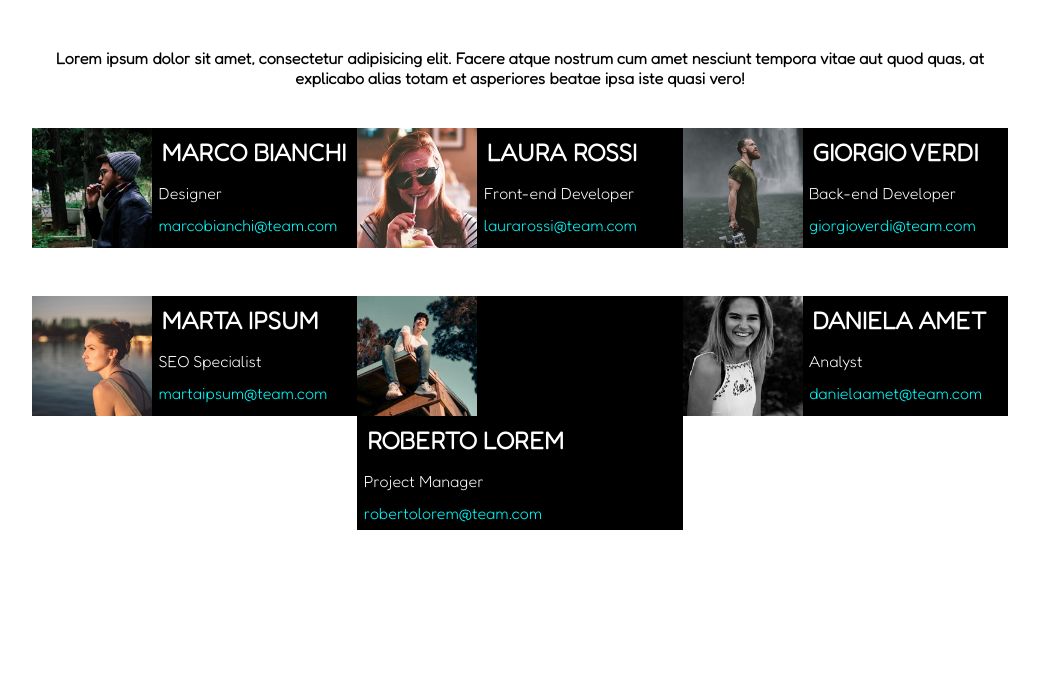
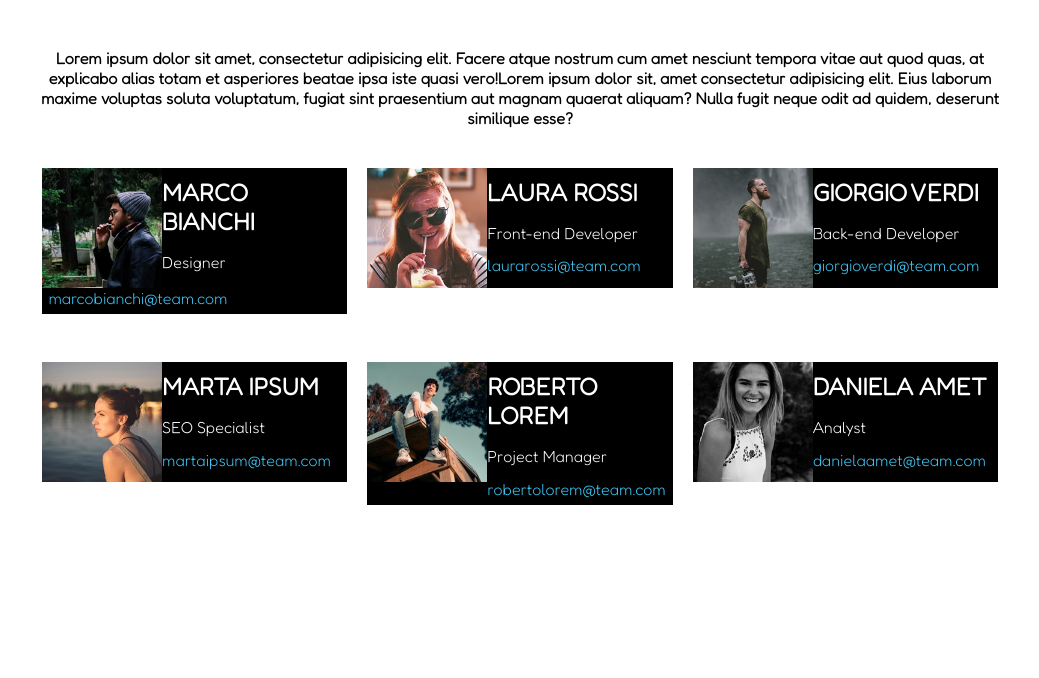
Before and after one commit to PierluigiTornesi/html-css-float-cards, a plain HTML site: page index.html in a window 1280 px wide. Shown: the part 122-800 px from the top of the page, without its empty margins (120-1159 px from the left). Drawn offline with Linux system fonts and the light colour scheme.

Commit message:
add: riscrittura commenti e classi

```diff
--- a/css/style.css
+++ b/css/style.css
@@ -4,70 +4,73 @@
     margin: 0;
     box-sizing: border-box;
 }
-
+/* classe per il body */
 body{
     font-family: 'Fredoka', sans-serif;
 }
-
 /* classe container */
 .container{
     text-align: center;
     width: 80%;
     margin: 0 auto;
 }
-
+/* classe per il titolo */
 .titolo{
+    color: #e53170;
     font-size: 3rem;
     padding: 1em;
 }
-
-.immagine{
-    float: left;
-    height: 120px;
-}
+/* classe per il testo sotto il titolo */
 .testo{
     font-size: 1rem;
     padding: 1em;
     font-weight: bold;
 }
-
+/* classe per la riga */
 .row{
     padding: 1.5em;
 }
-
+/* classe per le colonne */
 .col{
-    background-color: black;
     float: left;
     width: calc(100% / 3);
-    text-align:left;
+    padding: 0 10px;
+    text-align: left;
 }
-
+/* CLEARFIX */
 .clearfix::after{
     content: "";
     clear: both;
     display: table;
 }
-
-.descrizione{
+/* classe per lo sfondo dei dati  */
+.card{
+    background-color: black;
+    min-height: 120px;
+}
+/* classe per l'immagine */
+.immagine{
+    max-width: 100%;
+    height: 120px;
     float: left;
 }
-
+/* classe per i dati del team */
 .dati{
     padding: 0.4em;
 }
-
+/* classe per i nomi */
 .nome{
     color: white;
     font-size: 1.5rem;
     font-weight: bolder;
 }
-
+/* classe per i ruoli */
 .ruolo{
     color: white;
     font-size: 1rem;
 }
-
+/* classe per le email */
 .email{
-    color: cyan;
+    color:#41c4f2;
     font-size: 1rem;
 }
--- a/index.html
+++ b/index.html
@@ -17,63 +17,100 @@
             <!-- Titolo della pagina -->
             <h1 class="titolo">Meet Our Team</h1>
             <!-- paragrafo della pagina -->
-            <p class="testo">Lorem ipsum dolor sit amet, consectetur adipisicing elit. Facere atque nostrum cum amet nesciunt tempora vitae aut quod quas, at explicabo alias totam et asperiores beatae ipsa iste quasi vero!</p>
+            <p class="testo">Lorem ipsum dolor sit amet, consectetur adipisicing elit. Facere atque nostrum cum amet nesciunt tempora vitae aut quod quas, at explicabo alias totam et asperiores beatae ipsa iste quasi vero!Lorem ipsum dolor sit, amet consectetur adipisicing elit. Eius laborum maxime voluptas soluta voluptatum, fugiat sint praesentium aut magnam quaerat aliquam? Nulla fugit neque odit ad quidem, deserunt similique esse?
+            </p>
         </header>
         <!-- /header -->
         <!-- main -->
         <main>
             <!-- div row per la prima riga -->
             <div class="row clearfix">
+                <!--div col  -->
                     <div class="col">
+                        <!-- div contenente l'intera card delle persone del team -->
+                        <div class="card">
+                            <!-- immagine della persona -->
                             <img class="immagine" src="img/male1.png" alt="">
-                    <div class="descrizione">
+                            <!-- div contenente la descrizione della persona -->
+                            <div class="descrizione  clearfix">
                                 <h3 class="dati nome">MARCO BIANCHI</h3>
                                 <p class="dati ruolo">Designer</p>
                                 <p class="dati email">marcobianchi@team.com</p>
                             </div>
                         </div>
+                    </div>
+                <!--div col  -->
                 <div class="col">
+                    <!-- div contenente l'intera card delle persone del team -->
+                    <div class="card">
+                        <!-- immagine della persona -->
                         <img class="immagine" src="img/female1.png" alt="">
-                    <div class="descrizione">
+                        <!-- div contenente la descrizione della persona -->
+                        <div class="descrizione  clearfix">
                             <h3 class="dati nome">LAURA ROSSI</h3>
                             <p class="dati ruolo">Front-end Developer</p>
                             <p class="dati email">laurarossi@team.com</p>
                         </div>
                     </div>
+                </div>
+                <!--div col  -->
                 <div class="col">
+                    <!-- div contenente l'intera card delle persone del team -->
+                    <div class="card">
+                        <!-- immagine della persona -->
                         <img class="immagine" src="img/male2.png" alt="">
-                    <div class="descrizione">
+                        <!-- div contenente la descrizione della persona -->
+                        <div class="descrizione  clearfix">
                             <h3 class="dati nome">GIORGIO VERDI</h3>
                             <p class="dati ruolo">Back-end Developer</p>
                             <p class="dati email">giorgioverdi@team.com</p>
                         </div>
                     </div>
                 </div>
+            </div>
             <!-- /div row prima riga -->
             <!-- div row per la seconda riga -->
             <div class="row clearfix">
+                    <!--div col  -->
                     <div class="col">
+                        <!-- div contenente l'intera card delle persone del team -->
+                        <div class="card">
+                            <!-- immagine della persona -->
                             <img class="immagine" src="img/female2.png" alt="">
-                    <div class="descrizione">
+                            <!-- div contenente la descrizione della persona -->
+                            <div class="descrizione  clearfix">
                                 <h3 class="dati nome">MARTA IPSUM</h3>
                                 <p class="dati ruolo">SEO Specialist</p>
                                 <p class="dati email">martaipsum@team.com</p>
                             </div>
                         </div>
+                    </div>
+                    <!--div col  -->
                     <div class="col">
+                        <!-- div contenente l'intera card delle persone del team -->
+                        <div class="card">
+                            <!-- immagine della persona -->
                             <img class="immagine" src="img/male3.png" alt="">
-                    <div class="descrizione">
+                            <!-- div contenente la descrizione della persona -->
+                            <div class="descrizione  clearfix">
                                 <h3 class="dati nome">ROBERTO LOREM</h3>
                                 <p class="dati ruolo">Project Manager</p>
                                 <p class="dati email">robertolorem@team.com</p>
                             </div>
                         </div>
+                    </div>
+                    <!--div col  -->
                     <div class="col">
+                        <!-- div contenente l'intera card delle persone del team -->
+                        <div class="card">
+                            <!-- immagine della persona -->
                             <img class="immagine" src="img/female3.png" alt="">
-                    <div class="descrizione">
+                            <!-- div contenente la descrizione della persona -->
+                            <div class="descrizione clearfix">
                                 <h3 class="dati nome">DANIELA AMET</h3>
                                 <p class="dati ruolo">Analyst</p>
                                 <p class="dati email">danielaamet@team.com</p>
+                            </div>
                         </div>
                     </div>
             </div>
```
Lines whose indentation alone changed are shown as unchanged.
